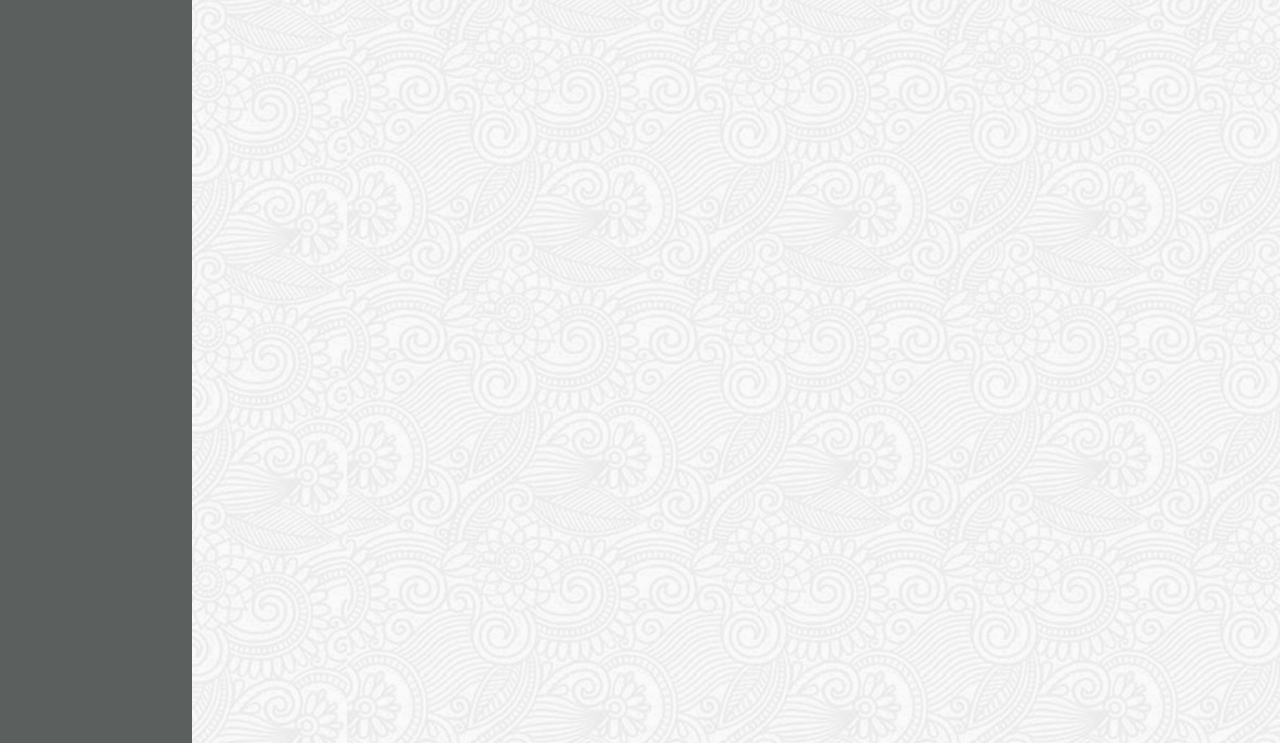
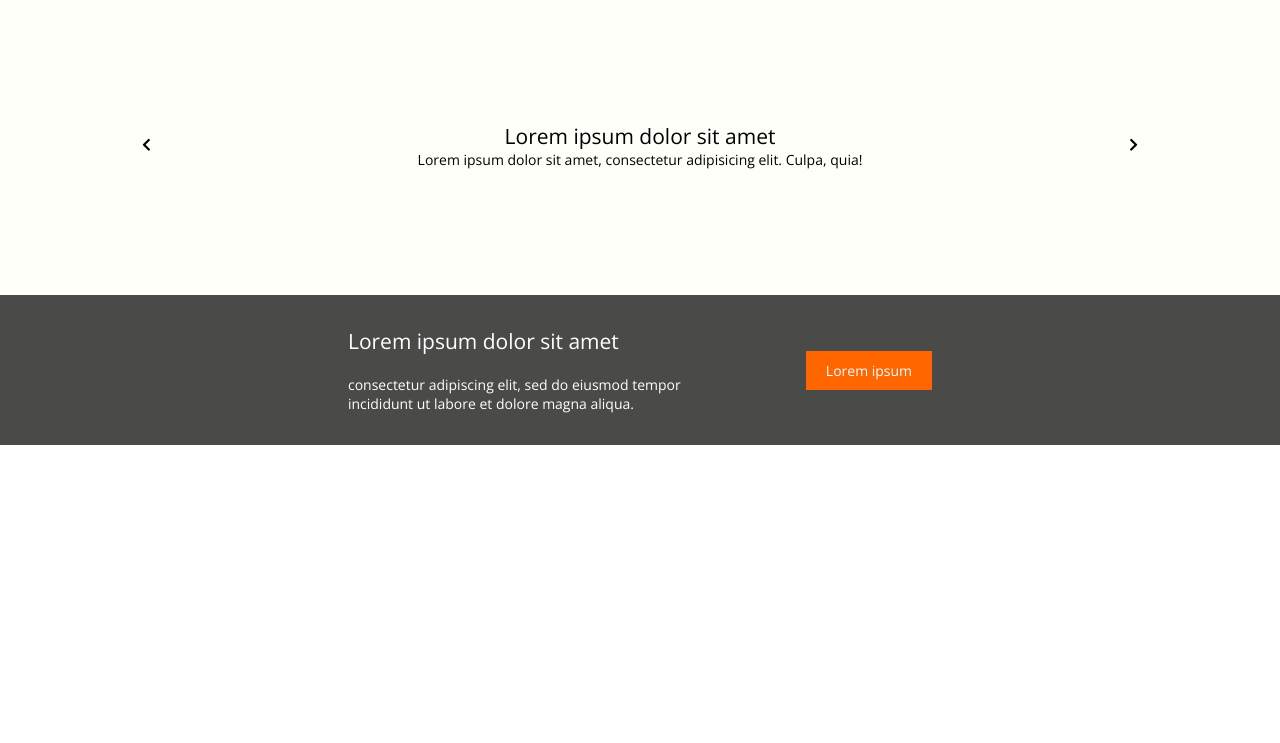
Before and after one commit to BeanMellow/react-meal-planning-app, a React app: page / in a window 1280 px wide. Shown: the part 75-818 px from the top of the page. Built offline with nearby package versions, Linux system fonts and the light colour scheme; a web font is replaced by a local one.

Commit message:
call to action

```diff
--- a/src/js/App.js
+++ b/src/js/App.js
@@ -89,17 +89,19 @@ class AppNavigation extends React.Component {
 class App extends React.Component {
     render() {
 
-        return (
-            <HashRouter>
-                <div className="mainAppView">
-                    <UserHeader/>
-                    <div style={{display: 'flex'}}>
-                        <AppNavigation/>
-                        <AppSwitch/>
-                    </div>
-                </div>
-            </HashRouter>
-        )
+        // return (
+        //     <HashRouter>
+        //         <div className="mainAppView">
+        //             <UserHeader/>
+        //             <div style={{display: 'flex'}}>
+        //                 <AppNavigation/>
+        //                 <AppSwitch/>
+        //             </div>
+        //         </div>
+        //     </HashRouter>
+        // )
+
+        return <LandingPage/>
     }
 }
 
--- a/src/js/LandingPage.js
+++ b/src/js/LandingPage.js
@@ -83,10 +83,10 @@ const CallToAction = () => (
     <div className={'callToAction'}>
         <div className={'container'}>
             <div>
-                <h3>Lorem ipsum dolor sit amet</h3>
-                <p>Lorem ipsum dolor sit amet, consectetur adipisicing elit. At magni provident quae saepe similique velit! Obcaecati possimus quo rerum soluta.</p>
+                <h2>Lorem ipsum dolor sit amet</h2>
+                <p>consectetur adipiscing elit, sed do eiusmod tempor incididunt ut labore et dolore magna aliqua.</p>
             </div>
-            <button>Lorem ipsum</button>
+            <span className={'btn'}>Lorem ipsum</span>
         </div>
     </div>
 );
--- a/src/scss/_landingPage.scss
+++ b/src/scss/_landingPage.scss
@@ -63,16 +63,29 @@
   background-color: $colorHead;
   color: #fff;
   > .container {
-    height: 200px;
+    height: 150px;
+    width: 900px;
     display: flex;
-    justify-content: center;
+    justify-content: space-evenly;
     align-items: center;
     > div {
       width: 300px;
       display: flex;
       flex-direction: column;
       justify-content: center;
-      align-items: center;
+      align-items: flex-start;
+      h2 {
+        margin-bottom: 20px;
+      }
+      p {
+        width: 400px;
+      }
+    }
+    .btn {
+      color: #fff;
+      background-color: $colorBtn;
+      padding: 10px 20px;
+      cursor: pointer;
     }
   }
 }
--- a/src/scss/_variables.scss
+++ b/src/scss/_variables.scss
@@ -23,5 +23,5 @@ $colorLogo: #E58A20;
 $fontSizeMain: 14px;
 // wielkość średnia (np h2)
 $fontSizeMedium: 21px;
-// wielkość large (logo etc)
+// wielkość large (h1 - logo etc)
 $fontSizeLarge: 28px;
```
